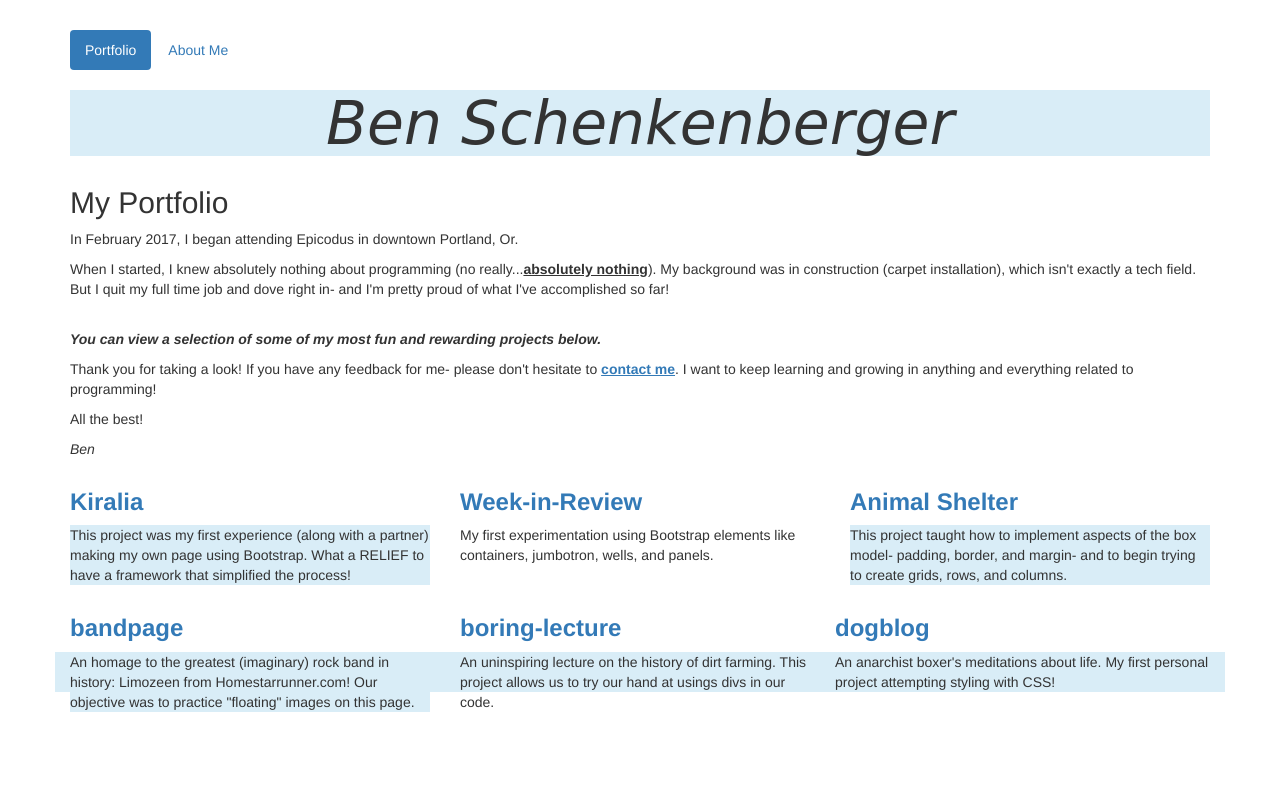
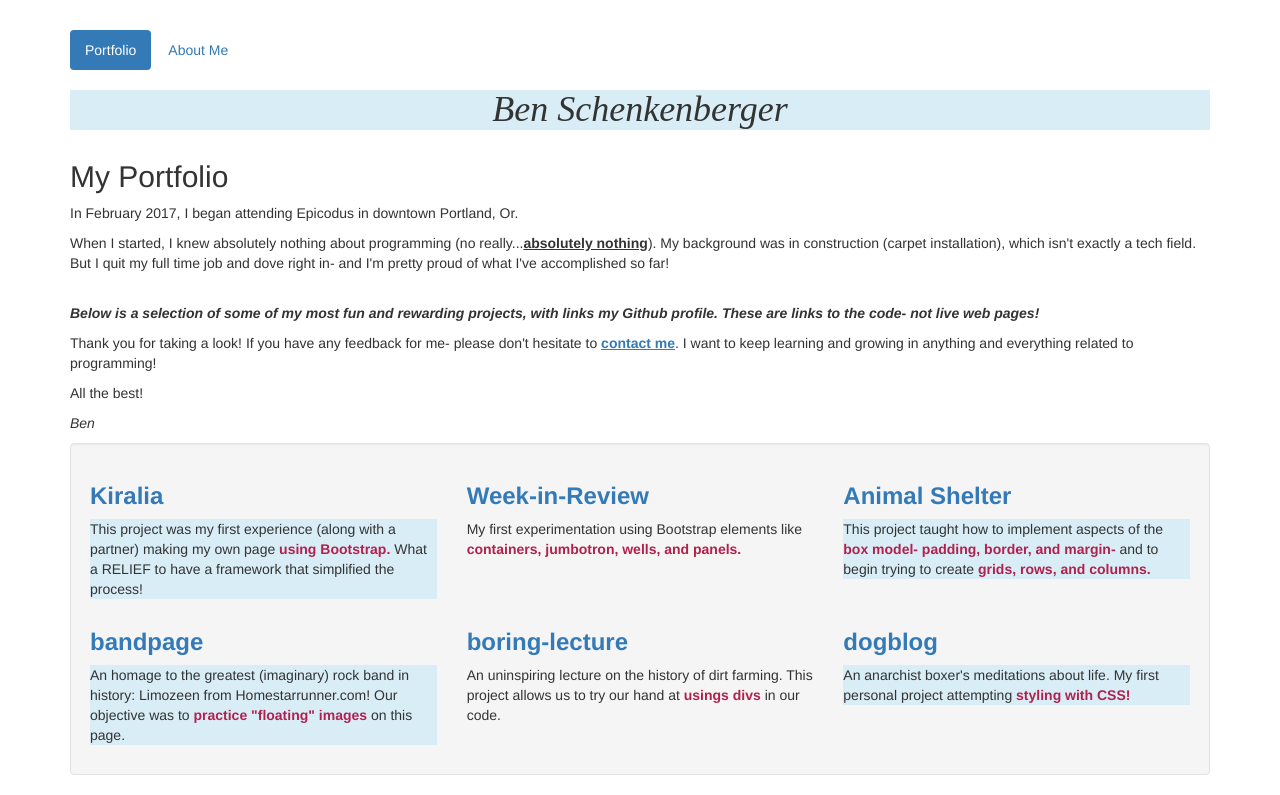
Before and after one commit to BenJammen1986/portfolio, a plain HTML site: page index.html in a window 1280 px wide. Shown: the part 400-1195 px from the top of the page. Before the commit the page ends 1122 px from the top, so only its background shows below. Drawn offline with Linux system fonts and the light colour scheme; a web font is replaced by a local one.

Commit message:
correct bugs, add styling: correct bug from missed class tag, add styling to grid

```diff
--- a/css/styles.css
+++ b/css/styles.css
@@ -1,9 +1,15 @@
 
-.betterfont {
-  font-size: 60px;
+
+@font-face {
+    font-family: myFirstFont;
+    src: url(sansation_light.woff);
+}
+
+#betterfont {
   text-align: center !important;
   font-style: italic !important;
   font-family: cursive !important;
+  font-family: myFirstFont !important;
 }
 
 .jumbotron {
@@ -13,3 +19,7 @@
   min-height: 400px;
   max-width: 1200px;
 }
+
+.red, #red {
+  color: #b1214d;
+}
--- a/index.html
+++ b/index.html
@@ -17,9 +17,9 @@
         <li role="presentation"><a href="../aboutme/aboutme.html">About Me</a></li>
       </ul>
     </div>
-    <div class="container">
+    <div class="container" id="betterfont">
       <div class="bg-info">
-        <h1 class="betterfont">Ben Schenkenberger</h1>
+        <h1>Ben Schenkenberger</h1>
       </div>
     </div>
     <div class="container">
@@ -28,47 +28,45 @@
       </p>
       <p>When I started, I knew absolutely nothing about programming (no really...<strong><u>absolutely nothing</strong></u>). My background was in construction (carpet installation), which isn't exactly a tech field. But I quit my full time job and dove right in- and I'm pretty proud of what I've accomplished so far!
       </p><br>
-      <p><strong><em>You can view a selection of some of my most fun and rewarding projects below.</em></strong><br>
+      <p><strong><em>Below is a selection of some of my most fun and rewarding projects, with links my Github profile. These are links to the code- not live web pages!</em></strong><br>
       </p>
       <p>Thank you for taking a look! If you have any feedback for me- please don't hesitate to <a href="mailto:benschenkenberger@gmail.com"> <strong><u>contact me</u></strong></a>. I want to keep learning and growing in anything and everything related to programming!
       </p>
       <p>All the best!</p>
       <p><em>Ben</em></p>
-    </div>
-    <div class="container">
+      <div class="well">
         <div class="row">
           <div class="col-md-4">
             <h3><strong><a href="https://github.com/BenJammen1986/Kiralia">Kiralia</a></strong></h3>
-          <p class="bg-info pkg">This project was my first experience (along with a partner) making my own page using Bootstrap. What a RELIEF to have a framework that simplified the process!</p>
+            <p class="bg-info pkg">This project was my first experience (along with a partner) making my own page <span class="red" id="red"><strong>using Bootstrap.</span></strong> What a RELIEF to have a framework that simplified the process!</p>
           </div>
           <div class="col-md-4">
             <h3><strong><a href="https://github.com/BenJammen1986/week-in-review">Week-in-Review</a></strong></h3>
-          <p class="pkg">My first experimentation using Bootstrap elements like containers, jumbotron, wells, and panels.
+            <p class="pkg">My first experimentation using Bootstrap elements like <span class="red" id="red"><strong>containers, jumbotron, wells, and panels.</strong></span>
             </p>
           </div>
           <div class="col-md-4">
             <h3><strong><a href="https://github.com/BenJammen1986/Animal-Shelter">Animal Shelter</a></strong></h3>
-          <p class="bg-info pkg">This project taught how to implement aspects of the box model- padding, border, and margin- and to begin trying to create grids, rows, and columns.
+            <p class="bg-info pkg">This project taught how to implement aspects of the <span class="red" id="red"><strong>box model- padding, border, and margin-</strong></span> and to begin trying to create <span class="red" id="red"><strong>grids, rows, and columns.</strong></span>
             </p>
           </div>
         </div>
-    </div>
-    <div class="container">
         <div class="row">
           <div class="col-md-4">
             <h3><strong><a href="https://github.com/BenJammen1986/bandpage">bandpage</a></strong></h3>
-          <p class="bg-info pkg">An homage to the greatest (imaginary) rock band in history: Limozeen from Homestarrunner.com! Our objective was to practice "floating" images on this page.
+            <p class="bg-info pkg">An homage to the greatest (imaginary) rock band in history: Limozeen from Homestarrunner.com! Our objective was to <span class="red" id="red"><strong>practice "floating" images</strong></span> on this page.
             </p>
           </div>
           <div class="col-md-4">
             <h3><strong><a href="https://github.com/BenJammen1986/boring-lecture">boring-lecture</a></strong></h3>
-          <p class="pkg">An uninspiring lecture on the history of dirt farming. This project allows us to try our hand at usings divs in our code.
+            <p class="pkg">An uninspiring lecture on the history of dirt farming. This project allows us to try our hand at <span class="red" id="red"><strong>usings divs</strong></span> in our code.
             </p>
           </div>
-        <div>
+          <div class="col-md-4">
             <h3><strong><a href="https://github.com/BenJammen1986/dogblog" >dogblog</a></strong></h3>
-          <p class="bg-info pkg">An anarchist boxer's meditations about life. My first personal project attempting styling with CSS!
+            <p class="bg-info pkg">An anarchist boxer's meditations about life. My first personal project attempting <span class="red" id="red"><strong>styling with CSS!</strong></span>
             </p>
+          </div>
         </div>
       </div>
     </div>
```
Lines whose indentation alone changed are shown as unchanged.
